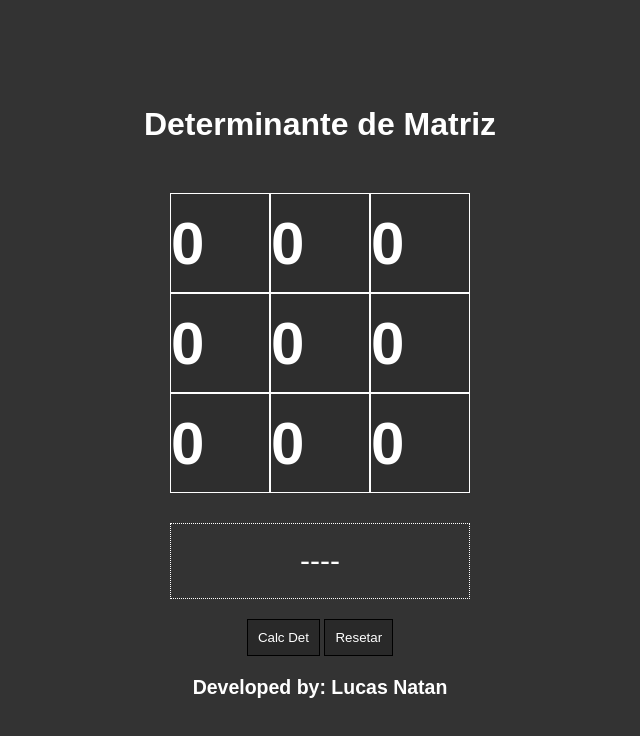
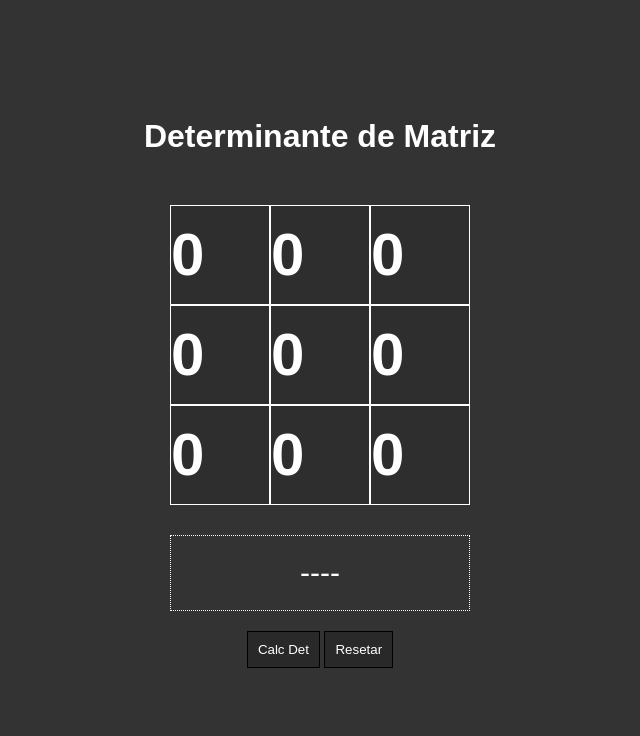
Before and after one commit to lucasnatanmelo/Determinate-de-Matriz, a plain HTML site: page index.html in a window 1280 px wide. Shown: the whole page, without its empty margins (320-960 px from the left). Drawn offline with Linux system fonts and the light colour scheme.

Commit message:
unshow footer

```diff
--- a/index.html
+++ b/index.html
@@ -34,7 +34,7 @@
         <button onclick="clearMatrix(matrix)"class="reset">Resetar</button>
     </div>
     <footer>
-        <h2>Developed by: Lucas Natan </h2></br>
+        <h2></h2></br>
     </footer>
 
     <script src="script.js"></script>
```
